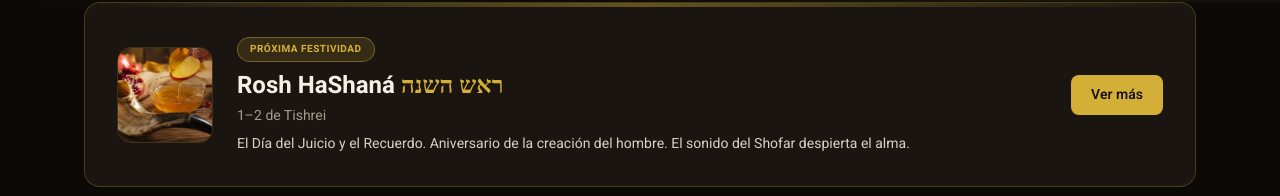
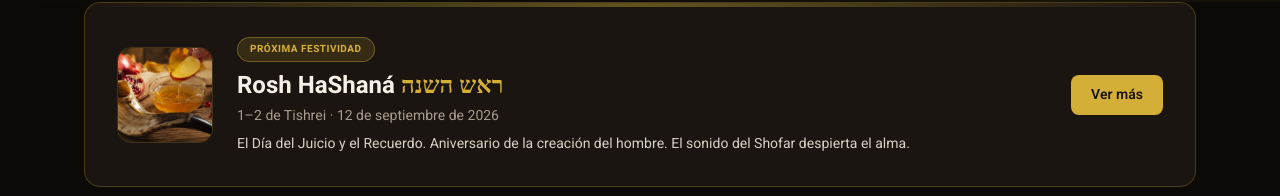
Before and after one commit to wprogramador/beneyisrael, a Next.js app: page /moedim in a window 1280 px wide. Shown: the part 508-704 px from the top of the page. Built offline with nearby package versions, Linux system fonts and the light colour scheme; a web font is replaced by a local one.

Commit message:
Update Moedim.tsx

```diff
--- a/src/views/Moedim.tsx
+++ b/src/views/Moedim.tsx
@@ -1,10 +1,11 @@
 'use client'
 
-import { useState, useMemo, useCallback } from 'react'
+import { useState, useEffect, useCallback } from 'react'
 import Link from 'next/link'
 import Navbar from '@/sections/Navbar'
 import Footer from '@/sections/Footer'
 import { MOEDIM, MOEDIM_POR_ID, type Moed } from '@/lib/moedimData'
+import { gregorianToHebrew, hebrewToGregorian, hebrewMonthNumberFromIndex } from '@/lib/hebrew'
 import { useReveal } from '@/hooks/useReveal'
 import {
   BookOpen, X, Share2, MessageCircle, Facebook, Twitter, Link2, Check,
@@ -12,6 +13,44 @@ import {
 } from 'lucide-react'
 
 const DOMAIN = 'https://teques.beneyisrael.com'
+
+/* ============================================================
+   PRÓXIMA FESTIVIDAD (calendario hebreo real)
+   Identidad del mes hebreo (índice interno) y día de inicio:
+   Tishrei=0, Jeshván=1, Kislev=2, Tevet=3, Shevat=4,
+   Adar I=5, Adar/Adar II=6, Nisán=7, Iyar=8, Siván=9, …
+   En años embolismales el índice 6 corresponde a Adar II.
+   ============================================================ */
+const FECHAS_HEBREAS: Record<string, { idx: number; dia: number }> = {
+  'rosh-hashana': { idx: 0, dia: 1 },
+  'iom-kipur': { idx: 0, dia: 10 },
+  'sucot': { idx: 0, dia: 15 },
+  'januca': { idx: 2, dia: 25 },
+  'purim': { idx: 6, dia: 14 },
+  'pesaj': { idx: 7, dia: 15 },
+  'shavuot': { idx: 9, dia: 6 },
+}
+
+function calcularProximaMoed(): { moed: Moed; fecha: Date } | null {
+  const hoy = new Date()
+  hoy.setHours(0, 0, 0, 0)
+  const hebreo = gregorianToHebrew(hoy.getFullYear(), hoy.getMonth() + 1, hoy.getDate())
+
+  const candidatos: { moed: Moed; fecha: Date }[] = []
+  for (const moed of MOEDIM) {
+    const f = FECHAS_HEBREAS[moed.id]
+    if (!f) continue // 'shabat' es semanal, no participa
+    for (const anio of [hebreo.y, hebreo.y + 1]) {
+      const mesPublico = hebrewMonthNumberFromIndex(anio, f.idx)
+      if (mesPublico < 0) continue
+      const g = hebrewToGregorian(anio, mesPublico, f.dia)
+      const fecha = new Date(g.y, g.m - 1, g.d)
+      if (fecha >= hoy) candidatos.push({ moed, fecha })
+    }
+  }
+  candidatos.sort((a, b) => a.fecha.getTime() - b.fecha.getTime())
+  return candidatos[0] ?? null
+}
 
 /* ============================================================
    COMPARTIR
@@ -206,15 +245,12 @@ export default function Moedim() {
     'https://wa.me/584124586537?text=' +
     encodeURIComponent('Shalom, deseo celebrar las Moedim con la comunidad Beit Midrash Bene Israel (Los Teques).')
 
-  // Próxima festividad (aproximación por mes)
-  const proximaMoed = useMemo(() => {
-    const mes = new Date().getMonth() // 0-11
-    const mapa: Record<number, string> = {
-      0: 'januca', 1: 'purim', 2: 'pesaj', 3: 'pesaj', 4: 'shavuot',
-      5: 'shavuot', 6: 'sucot', 7: 'rosh-hashana', 8: 'rosh-hashana',
-      9: 'sucot', 10: 'januca', 11: 'januca',
-    }
-    return MOEDIM_POR_ID[mapa[mes] || 'shabat']
+  // Próxima festividad según el calendario hebreo real.
+  // useEffect evita el mismatch de hidratación: la fecha "de hoy"
+  // solo se evalúa en el navegador, no en el prerender del build.
+  const [proxima, setProxima] = useState<{ moed: Moed; fecha: Date } | null>(null)
+  useEffect(() => {
+    setProxima(calcularProximaMoed())
   }, [])
 
   return (
@@ -240,23 +276,25 @@ export default function Moedim() {
         </section>
 
         {/* Próxima festividad */}
-        {proximaMoed && (
+        {proxima && (
           <section className="pb-8 md:pb-12">
             <div className="mx-auto max-w-6xl px-5">
               <div className="bg-[#1a1510] border border-[#d4af37]/25 rounded-2xl p-6 sm:p-8 relative overflow-hidden">
                 <div className="absolute top-0 left-0 w-full h-1 bg-gradient-to-r from-transparent via-[#d4af37] to-transparent opacity-40" />
                 <div className="flex flex-col sm:flex-row items-start sm:items-center gap-4 sm:gap-6">
-                  <img src={proximaMoed.img} alt={proximaMoed.es} className="w-20 h-20 sm:w-24 sm:h-24 rounded-xl object-cover border border-[#d4af37]/20" />
+                  <img src={proxima.moed.img} alt={proxima.moed.es} className="w-20 h-20 sm:w-24 sm:h-24 rounded-xl object-cover border border-[#d4af37]/20" />
                   <div className="flex-1">
                     <span className="inline-block px-3 py-1 rounded-full text-[10px] font-bold uppercase tracking-wider bg-[#d4af37]/15 border border-[#d4af37]/40 text-[#d4af37] mb-2">
                       Próxima festividad
                     </span>
-                    <h2 className="text-xl sm:text-2xl font-bold text-[#f5f0e6]">{proximaMoed.es} <span className="text-[#d4af37] font-hebrew" dir="rtl">{proximaMoed.he}</span></h2>
-                    <p className="text-sm text-[#a89b8c] mt-1">{proximaMoed.fecha}</p>
-                    <p className="text-sm text-[#d5cfc5] mt-2 line-clamp-2">{proximaMoed.breve}</p>
+                    <h2 className="text-xl sm:text-2xl font-bold text-[#f5f0e6]">{proxima.moed.es} <span className="text-[#d4af37] font-hebrew" dir="rtl">{proxima.moed.he}</span></h2>
+                    <p className="text-sm text-[#a89b8c] mt-1">
+                      {proxima.moed.fecha} · {proxima.fecha.toLocaleDateString('es-VE', { day: 'numeric', month: 'long', year: 'numeric' })}
+                    </p>
+                    <p className="text-sm text-[#d5cfc5] mt-2 line-clamp-2">{proxima.moed.breve}</p>
                   </div>
                   <button
-                    onClick={() => setSelectedMoed(proximaMoed)}
+                    onClick={() => setSelectedMoed(proxima.moed)}
                     className="shrink-0 bg-[#d4af37] text-[#14100a] font-semibold px-5 py-2.5 rounded-md hover:bg-[#e9c65a] transition-colors text-sm"
                   >
                     Ver más
```
